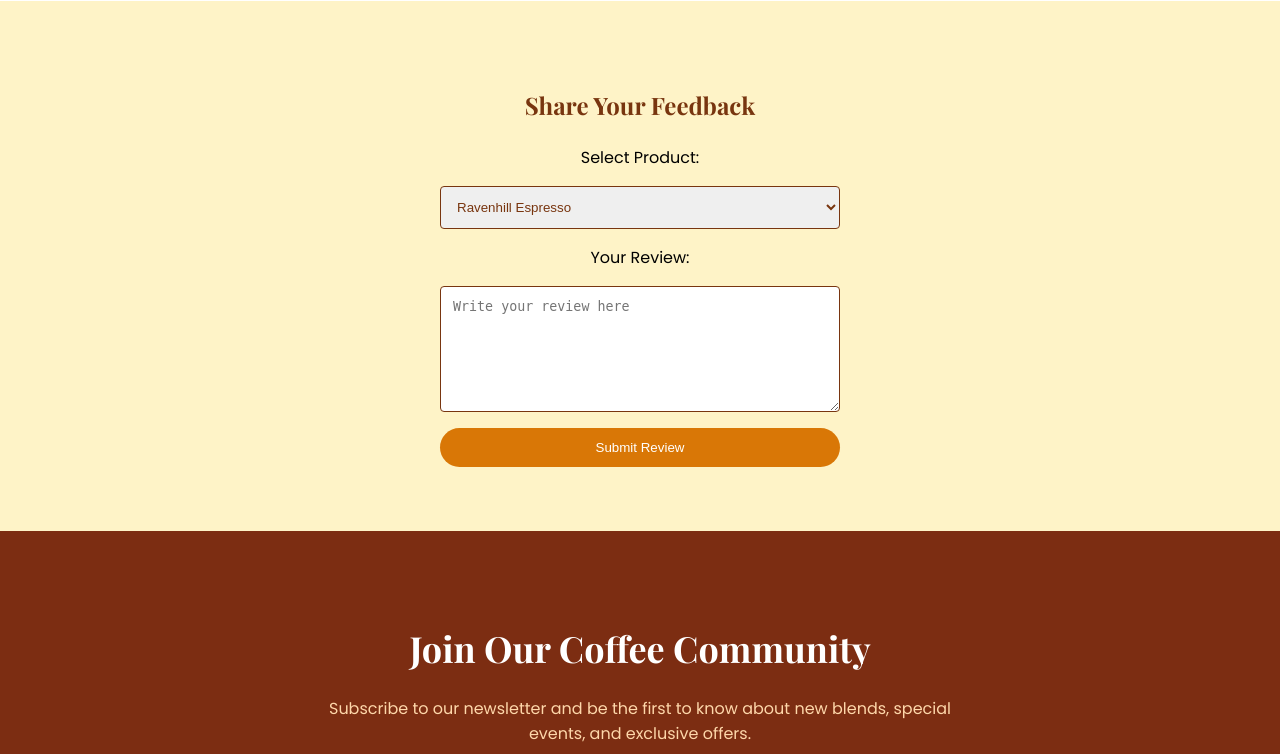
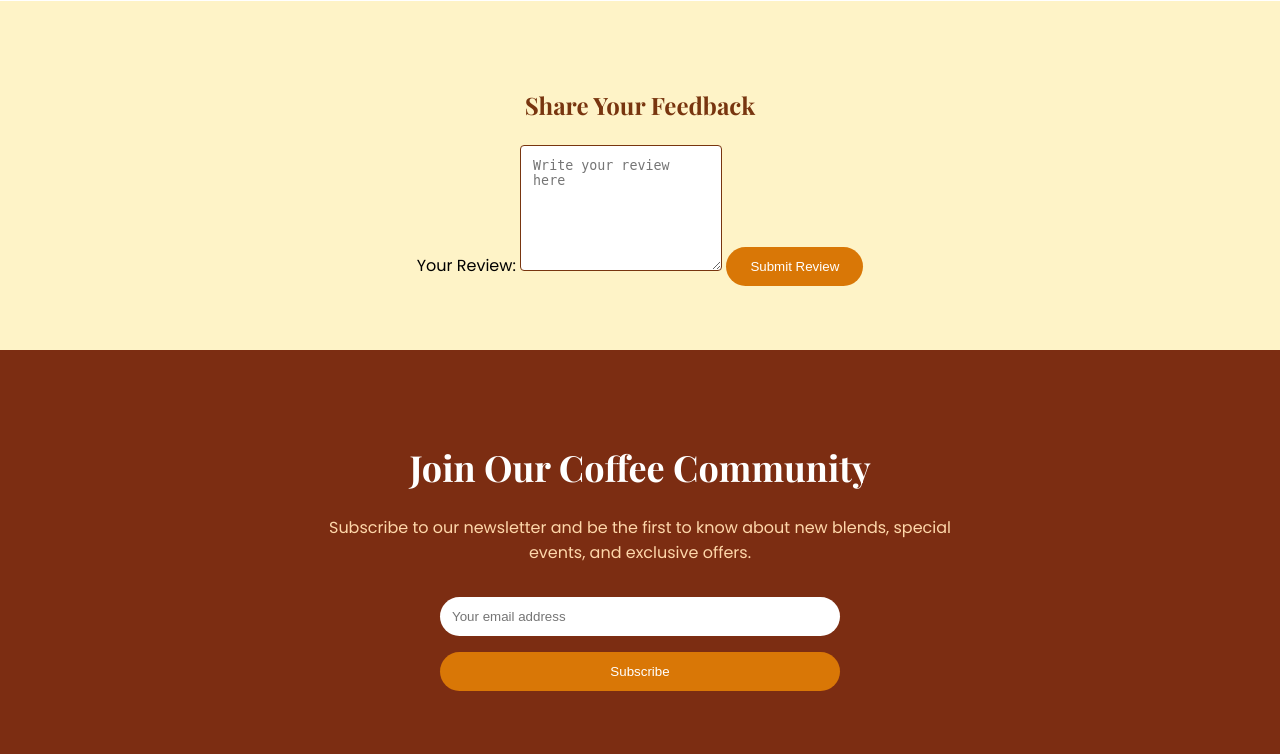
Before and after one commit to Sangam-077/Web-development, a PHP site: page / in a window 1280 px wide. Shown: the part 2100-2854 px from the top of the page. Run offline with PHP 8.4, Linux system fonts and the light colour scheme.

Commit message:
Update index.php

```diff
--- a/index.php
+++ b/index.php
@@ -167,15 +167,6 @@
   <section id="review-section">
     <div id="review-container">
       <h3 id="review-title">Share Your Feedback</h3>
-      <form id="review-form">
-        <label for="review-product">Select Product:</label>
-        <select id="review-product" required>
-          <option value="espresso">Ravenhill Espresso</option>
-          <option value="latte">Honey Lavender Latte</option>
-          <option value="cold-brew">Vanilla Cold Brew</option>
-          <option value="matcha">Matcha Latte</option>
-          <option value="water-jar">Reusable Water Jar</option>
-        </select>
         <label for="review-text">Your Review:</label>
         <textarea id="review-text" placeholder="Write your review here" required></textarea>
         <button type="submit" id="submit-review-btn">Submit Review</button>
```
